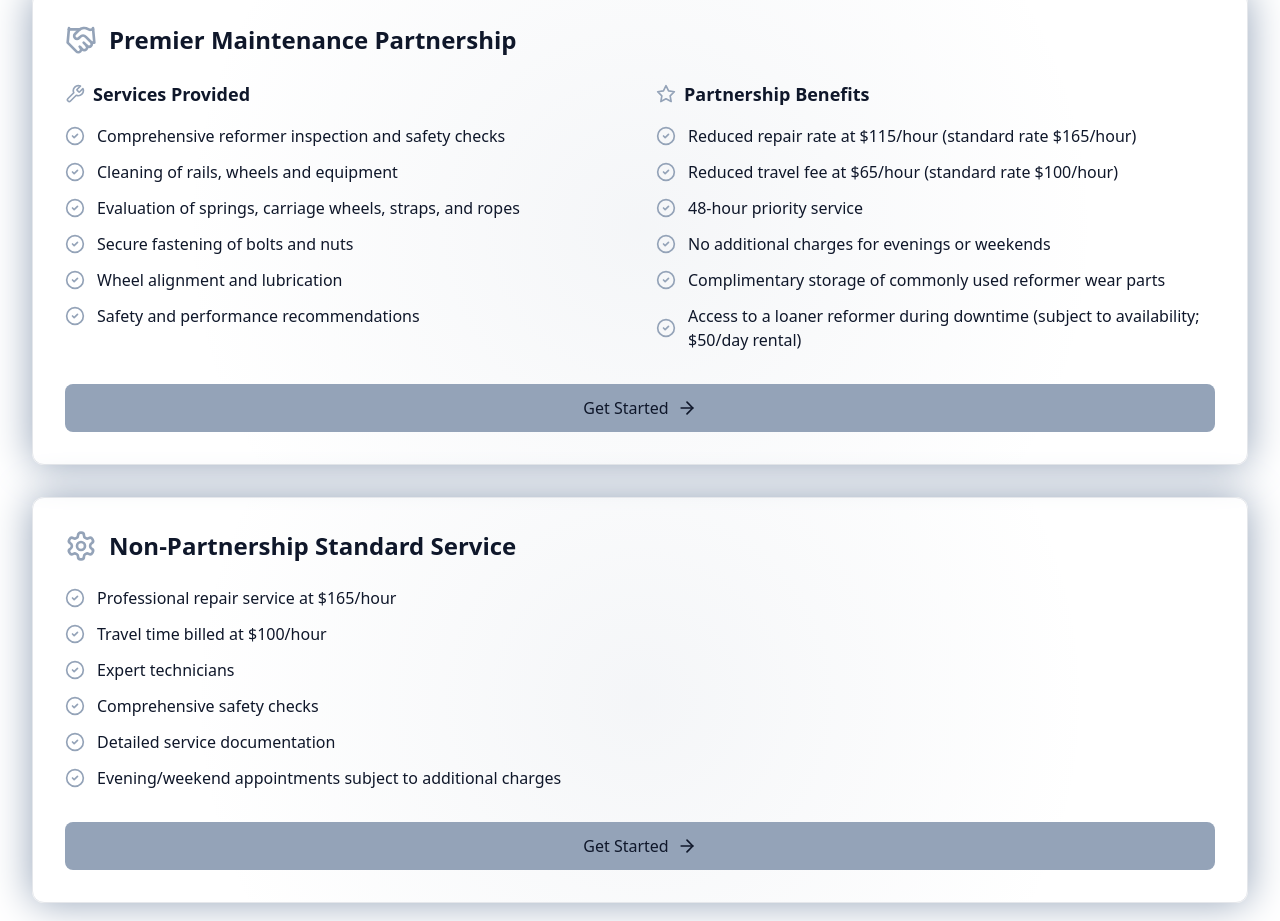
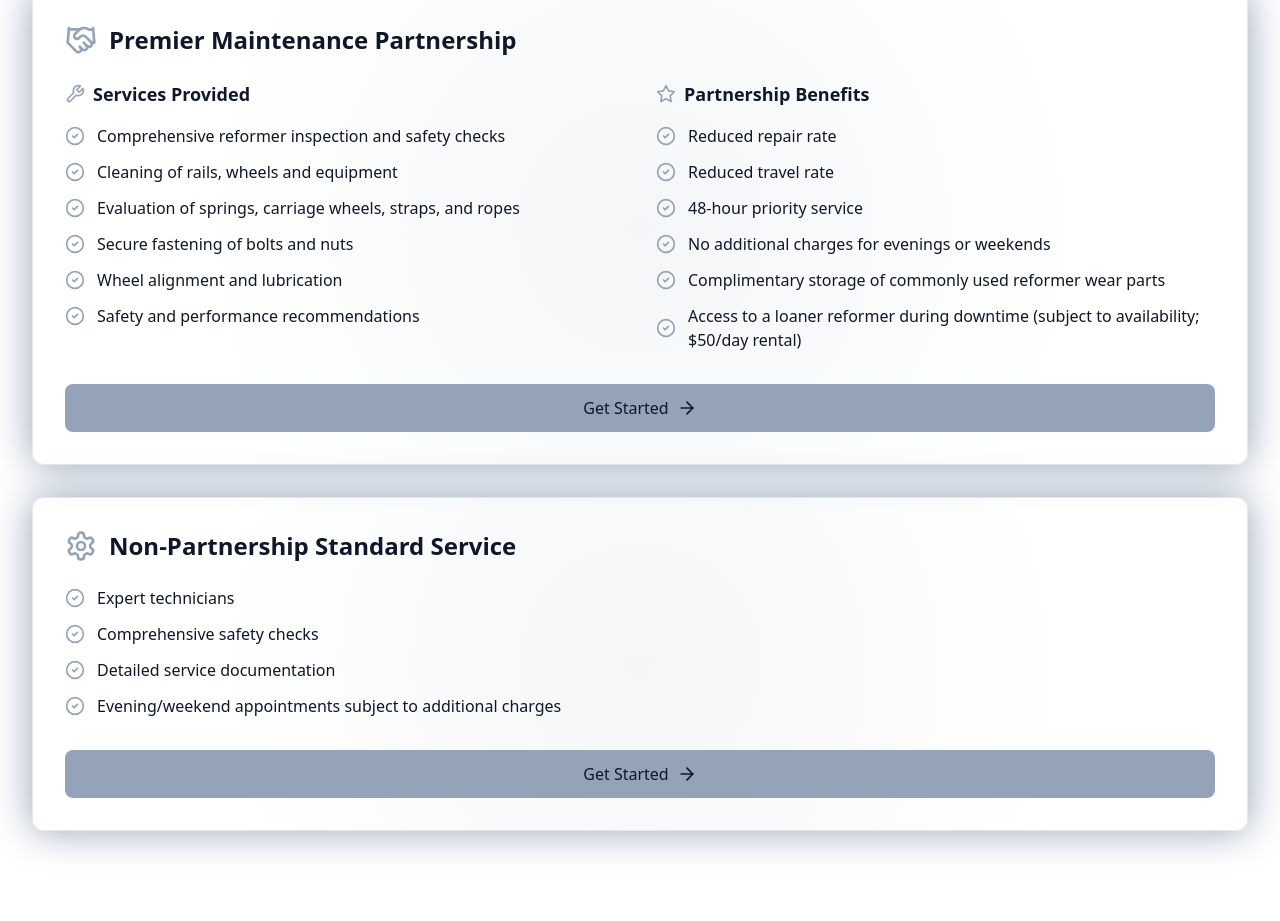
Before and after one commit to garrettdfaino/Fine-Tuned-Pilates-Website, a React (Vite) app: page /services in a window 1280 px wide. Shown: the part 1298-2219 px from the top of the page. Built offline with nearby package versions, Linux system fonts and the light colour scheme.

Commit message:
Update Services.tsx
no prices.

```diff
--- a/src/pages/Services.tsx
+++ b/src/pages/Services.tsx
@@ -101,8 +101,8 @@ const Services = ({ setShowContactModal }: ServicesProps) => {
             "Safety and performance recommendations"
           ],
           benefits: [
-            "Reduced repair rate at $115/hour (standard rate $165/hour)",
-            "Reduced travel fee at $65/hour (standard rate $100/hour)",
+            "Reduced repair rate",
+            "Reduced travel rate",
             "48-hour priority service",
             "No additional charges for evenings or weekends",
             "Complimentary storage of commonly used reformer wear parts",
@@ -113,8 +113,6 @@ const Services = ({ setShowContactModal }: ServicesProps) => {
           plan: "Non-Partnership Standard Service",
           icon: Settings,
           features: [
-            "Professional repair service at $165/hour",
-            "Travel time billed at $100/hour",
             "Expert technicians",
             "Comprehensive safety checks",
             "Detailed service documentation",
```
